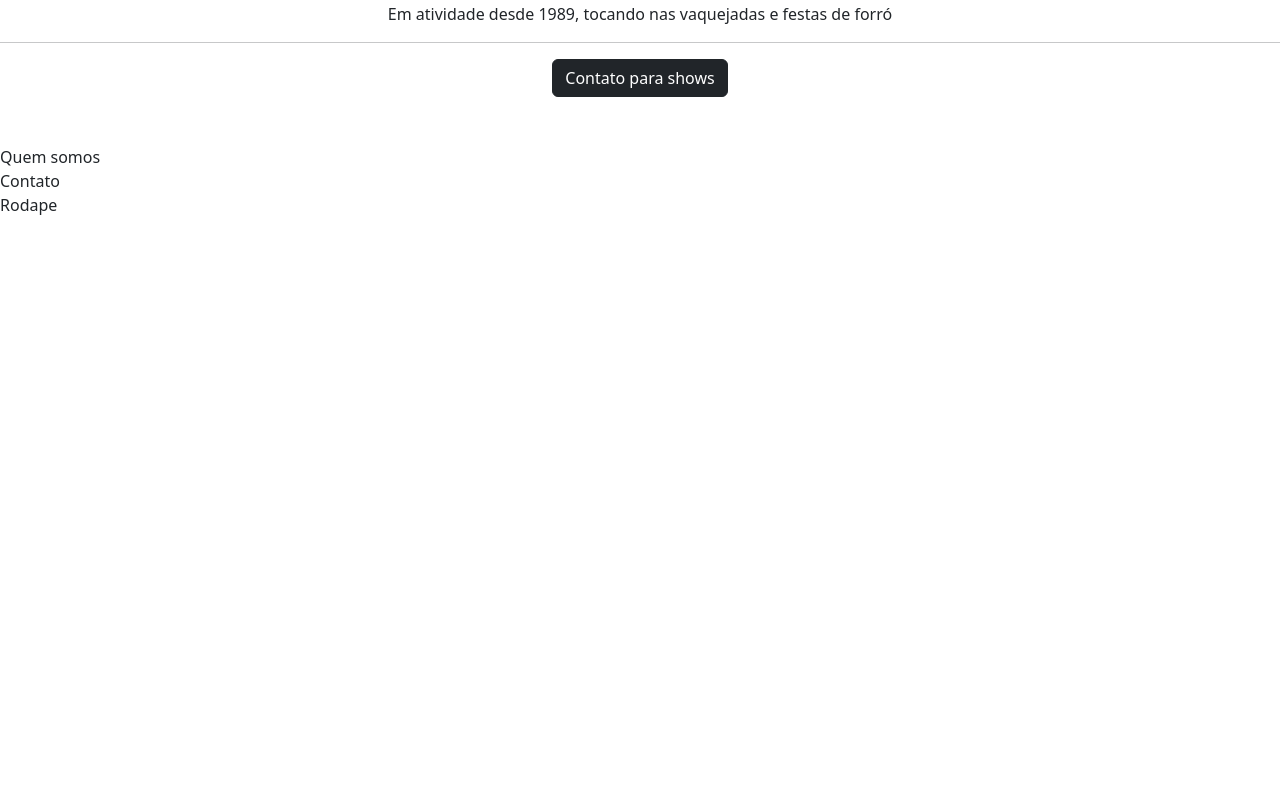
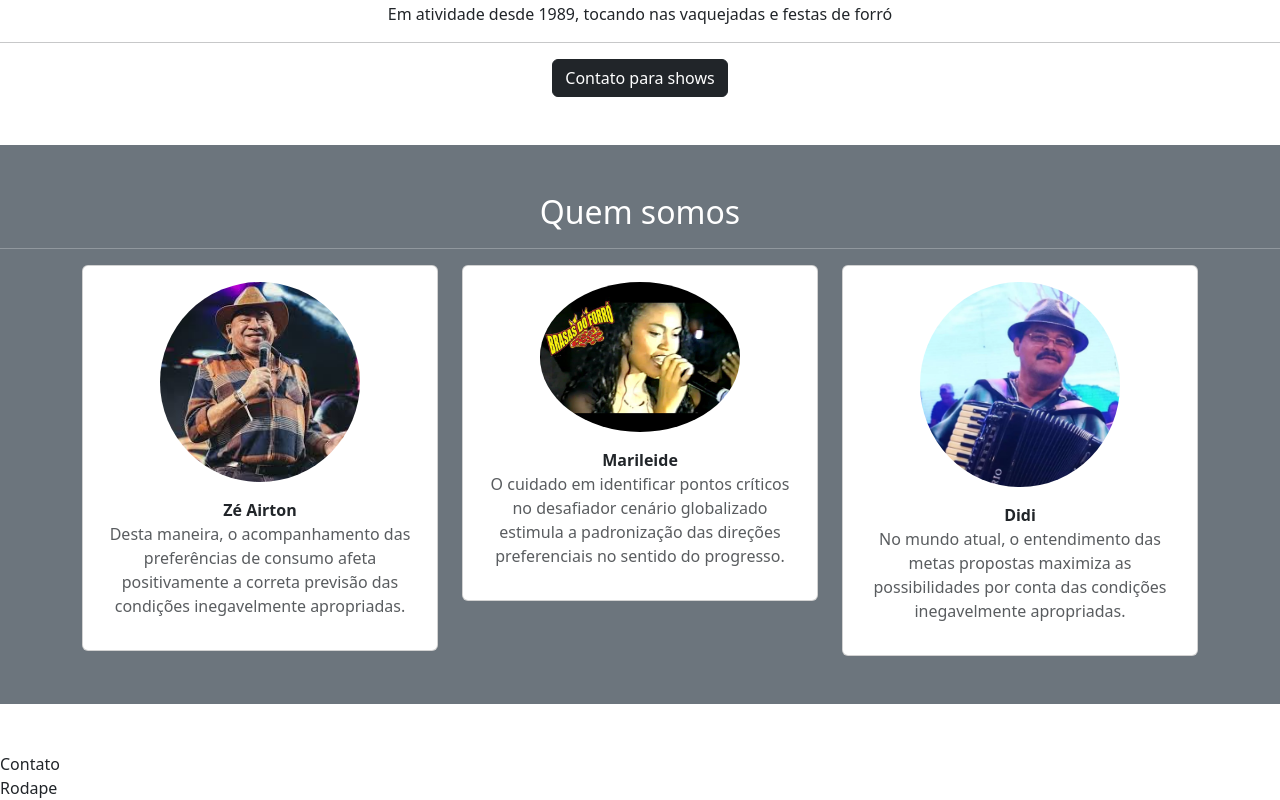
Before and after one commit to dailalima/brasasdoforro-site, a plain HTML site: page index.html in a window 1280 px wide. Shown: the part 490-1290 px from the top of the page. Before the commit the page ends 800 px from the top, so only its background shows below. Drawn offline with nearby package versions, Linux system fonts and the light colour scheme.

Commit message:
Cria a section quem somos

```diff
--- a/index.html
+++ b/index.html
@@ -64,7 +64,46 @@
         <a href="" class="btn btn-dark">Contato para shows</a>
     </section>
 
-    <section>Quem somos</section>
+    <section class="text-center mt-5 mb-5 pt-5 pb-5 bg-secondary text-white">
+        <h2>Quem somos</h2>
+        <hr>
+
+        <div class="container">
+            <div class="row">
+                <div class="col-md-4">
+                    <div class="card card-body text-dark">
+                        <img src="images/ze-airton.jpeg" class="rounded-circle m-auto" width="200px" alt="">
+
+                        <strong class="mt-3">Zé Airton</strong>
+                        <p class="text-muted">
+                            Desta maneira, o acompanhamento das preferências de consumo afeta positivamente a correta previsão das condições inegavelmente apropriadas.
+                        </p>
+                    </div>
+                </div>
+                <div class="col-md-4">
+                    <div class="card card-body text-dark">
+                        <img src="images/marileide.jpg" class="rounded-circle m-auto" width="200px" alt="">
+
+                        <strong class="mt-3">Marileide</strong>
+                        <p class="text-muted">
+                            O cuidado em identificar pontos críticos no desafiador cenário globalizado estimula a padronização das direções preferenciais no sentido do progresso.
+                        </p>
+                    </div>
+                </div>
+                <div class="col-md-4">
+                    <div class="card card-body text-dark">
+                        <img src="images/didi.webp" class="rounded-circle m-auto" width="200px" alt="">
+
+                        <strong class="mt-3">Didi</strong>
+                        <p class="text-muted">
+                            No mundo atual, o entendimento das metas propostas maximiza as possibilidades por conta das condições inegavelmente apropriadas.
+                        </p>
+                    </div>
+                </div>
+            </div>
+        </div>
+
+    </section>
 
     <section>Contato</section>
 
```
